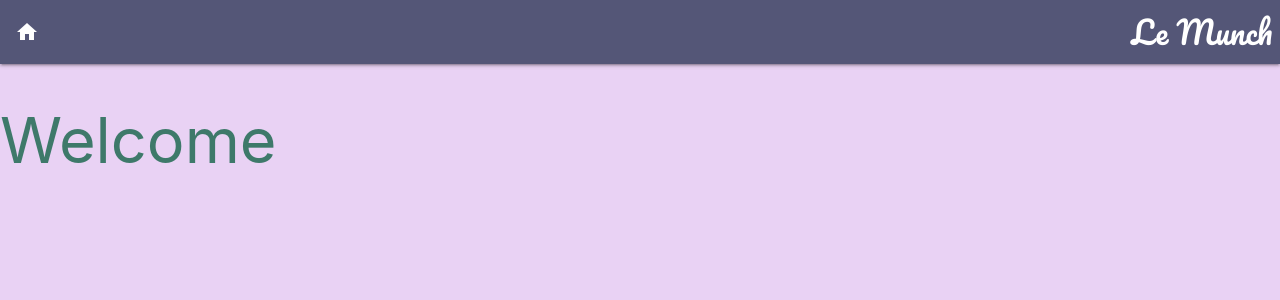
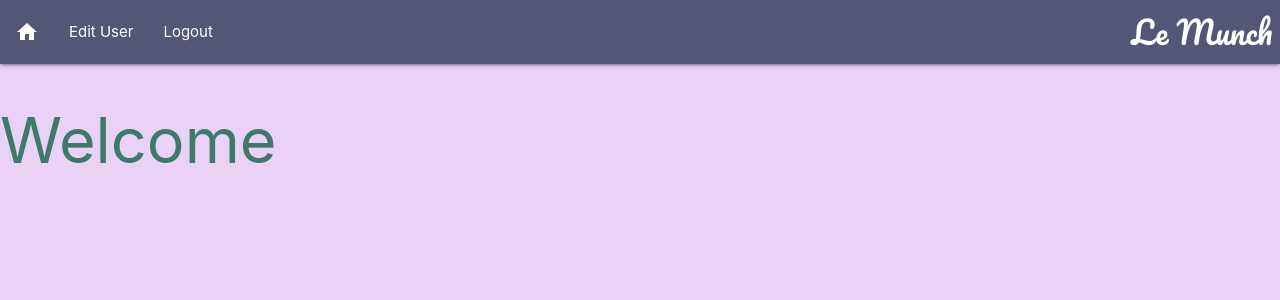
Before and after one commit to markj0hnst0n/LeMunch, a Flask app: a page that uses templates/base.html in a window 1280 px wide. Shown: the top 300 px of the page. Run offline with Flask 2, Linux system fonts and the light colour scheme; the visitor is signed in with stand-in values (Sample User, id 1); data that the repository does not hold is empty; some libraries are stand-ins or nearby versions.

Commit message:
profile and logout routes tidied and formatted.  nav links in base now use session variable

```diff
--- a/app.py
+++ b/app.py
@@ -87,17 +87,17 @@ def add_user():
     return render_template('signup.html')
 
 
-@app.route('/profile/<user>')
+@app.route('/profile/<user>', methods=["GET", "POST"])
 def profile(user):
+    username = user_collection.find_one({"username": user})
     if 'user' in session:
-        return render_template('profile.html',
-                               user=user_collection.find_one(
-                                {"username": user}))
+        return render_template('profile.html', user=username)
+    return redirect(url_for('signin'))
 
 
 @app.route('/logout')
 def logout():
-    session.clear()
+    session.pop('user')
     flash('User Logged Out')
     return redirect(url_for('signin'))
 
--- a/static/js/script.js
+++ b/static/js/script.js
@@ -5,6 +5,3 @@ $(document).ready(function () {
     $(".sidenav").sidenav();
     $(".button-collapse").sidenav();
 });
-document.getElementById("matfix").addEventListener("click", function (e) {
-    e.stopPropagation();
-});
--- a/templates/base.html
+++ b/templates/base.html
@@ -18,16 +18,16 @@
                     <li>
                         <a href="{{ url_for('signin') }}"><i class="material-icons prefix">home</i></a>
                     </li>
-                    {% if user %}
-                    <li><a href="#">Edit User</a></li>
-                    <li><a href="{{ url_for('logout') }}">Logout</a></li>
+                    {% if session.user %}
+                        <li><a href="#">Edit User</a></li>
+                        <li><a href="{{ url_for('logout') }}">Logout</a></li>
                     {% endif %}
                 </ul>
                 <ul class="sidenav" id="mobile-demo">
                     <li><a href="{{ url_for('signin') }}">Home</a></li>
-                    {% if user %}
-                    <li><a href="#">Edit User</a></li>
-                    <li><a href="{{ url_for('logout') }}">Logout</a></li>
+                    {% if session.user %}
+                        <li><a href="#">Edit User</a></li>
+                        <li><a href="{{ url_for('logout') }}">Logout</a></li>
                     {% endif %}
                 </ul>
             </div>
```
